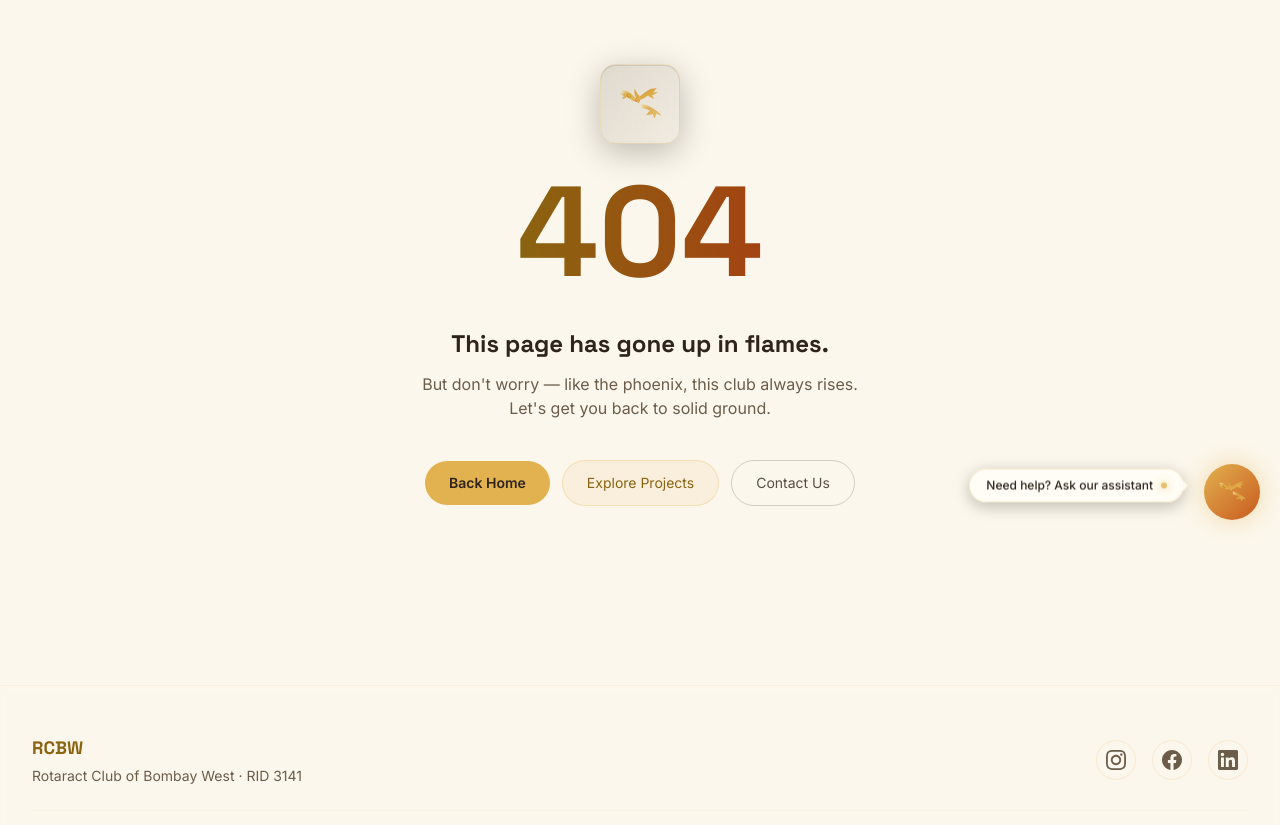
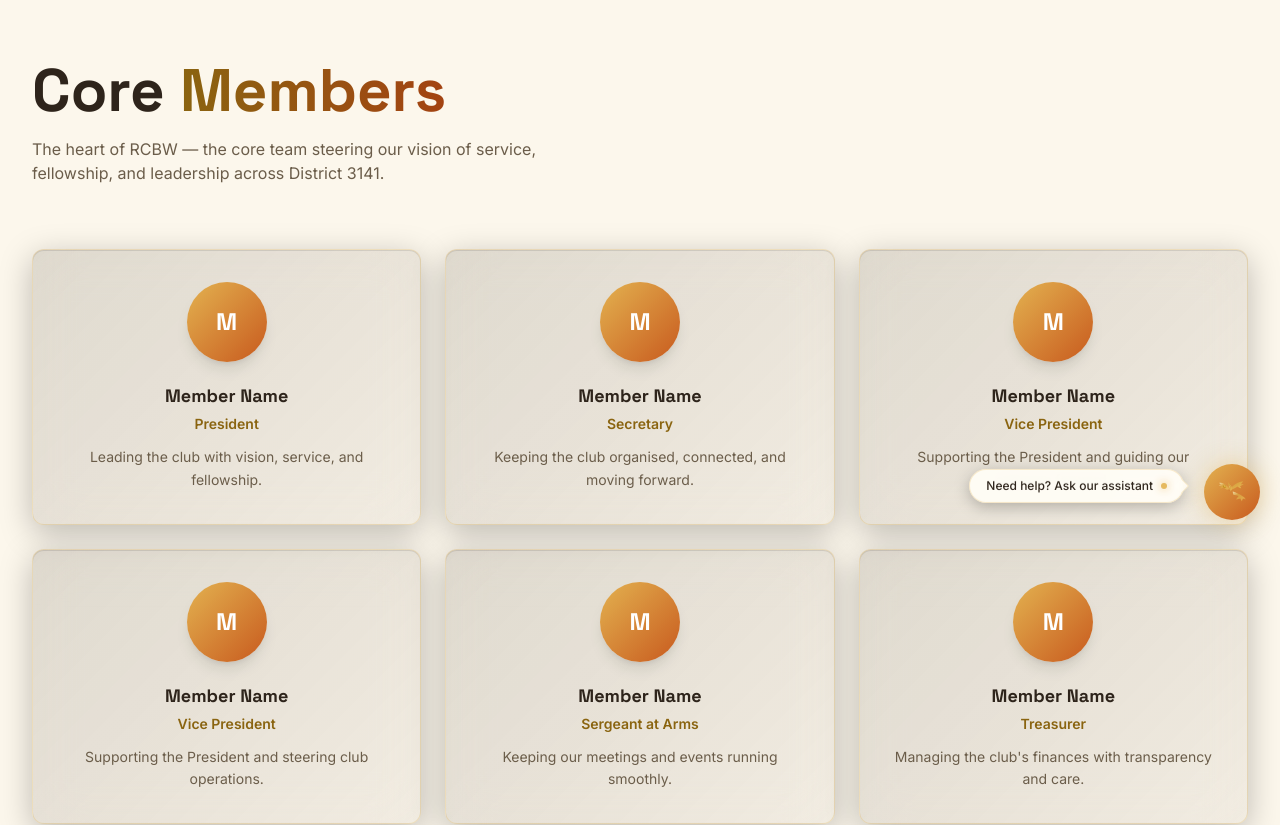
Before and after one commit to Harkeerat-ai/rc_web, a Next.js app: page /members in a window 1280 px wide. Before the commit this address had no page. Shown: the part 260-1085 px from the top of the page. Built offline with nearby package versions, Linux system fonts and the light colour scheme.

Commit message:
Remove ember/hero scene, update project impact lines, add core members page

```diff
--- /dev/null
+++ b/app/members/layout.tsx
@@ -0,0 +1,18 @@
+import type { Metadata } from "next";
+
+export const metadata: Metadata = {
+  title: "Core Members | Rotaract Club of Bombay West",
+  description:
+    "Meet the core members of Rotaract Club of Bombay West — the leaders driving service, fellowship, and growth in District 3141, Mumbai.",
+  alternates: {
+    canonical: "/members",
+  },
+};
+
+export default function MembersLayout({
+  children,
+}: {
+  children: React.ReactNode;
+}) {
+  return <>{children}</>;
+}
--- /dev/null
+++ b/app/members/page.tsx
@@ -0,0 +1,50 @@
+import Reveal from "@/components/motion/Reveal";
+import { board } from "@/lib/board";
+
+export default function MembersPage() {
+  return (
+    <div className="relative min-h-screen pt-24">
+      <div className="relative max-w-7xl mx-auto px-4 sm:px-6 lg:px-8 py-12 lg:py-20">
+        <Reveal className="mb-16">
+          <h1 className="font-heading text-4xl md:text-5xl lg:text-6xl font-bold mb-4">
+            Core{" "}
+            <span className="bg-gradient-to-r from-goldtext to-rusttext bg-clip-text text-transparent">
+              Members
+            </span>
+          </h1>
+          <p className="text-text-muted max-w-xl text-sm md:text-base">
+            The heart of RCBW — the core team steering our vision of service,
+            fellowship, and leadership across District 3141.
+          </p>
+        </Reveal>
+
+        <div className="grid sm:grid-cols-2 lg:grid-cols-3 gap-6">
+          {board.map((member, i) => (
+            <Reveal
+              key={member.id}
+              delay={i * 0.06}
+              className="group glass-card p-6 sm:p-8 text-center hover:border-gold/40 transition-all duration-300"
+            >
+              <div className="w-20 h-20 mx-auto rounded-full bg-gradient-to-br from-gold to-rust flex items-center justify-center mb-5 shadow-lg">
+                <span className="text-white font-heading text-2xl font-bold">
+                  {member.name.charAt(0)}
+                </span>
+              </div>
+              <h2 className="font-heading text-lg font-bold text-ivory mb-1">
+                {member.name}
+              </h2>
+              <p className="text-goldtext text-sm font-semibold mb-3">
+                {member.role}
+              </p>
+              {member.description && (
+                <p className="text-text-muted text-sm leading-relaxed">
+                  {member.description}
+                </p>
+              )}
+            </Reveal>
+          ))}
+        </div>
+      </div>
+    </div>
+  );
+}
--- a/components/layout/Navbar.tsx
+++ b/components/layout/Navbar.tsx
@@ -10,6 +10,7 @@ const navLinks = [
   { label: "Home", href: "/" },
   { label: "Avenues", href: "/avenues" },
   { label: "Projects", href: "/projects" },
+  { label: "Members", href: "/members" },
   { label: "Rotary", href: "/rotary" },
   { label: "Newsletter", href: "/newsletter" },
   { label: "Contact", href: "/contact" },
--- a/components/phoenix/AnimatedPhoenix.tsx
+++ b/components/phoenix/AnimatedPhoenix.tsx
@@ -108,19 +108,6 @@ export default function AnimatedPhoenix() {
         animate: { rotate: [0, 20, 0] },
         transition: { duration: 0.9, repeat: Infinity, ease: "easeInOut" },
       };
-
-  const embers = reducedMotion
-    ? []
-    : [
-        { x: 470, y: 300, size: 5, delay: 0, dur: 2.6, drift: 40 },
-        { x: 510, y: 340, size: 4, delay: 0.5, dur: 3.1, drift: -30 },
-        { x: 545, y: 370, size: 6, delay: 1, dur: 2.4, drift: 25 },
-        { x: 490, y: 260, size: 3, delay: 1.4, dur: 3.4, drift: -45 },
-        { x: 575, y: 330, size: 4, delay: 1.8, dur: 2.8, drift: 35 },
-        { x: 530, y: 410, size: 5, delay: 2.2, dur: 3.2, drift: -20 },
-        { x: 460, y: 350, size: 3, delay: 2.6, dur: 2.9, drift: 50 },
-        { x: 595, y: 395, size: 4, delay: 3, dur: 3.6, drift: -35 },
-      ];
 
   const phoenixSvg = (
     <motion.svg
@@ -281,25 +268,6 @@ export default function AnimatedPhoenix() {
         d="M158 158 C 142 152, 130 150, 122 152 C 132 160, 146 164, 162 164 Z"
         fill="#F97316"
       />
-
-      {embers.map((e, i) => (
-        <motion.circle
-          key={i}
-          cx={e.x}
-          cy={e.y}
-          r={e.size}
-          fill="#F97316"
-          initial={{ opacity: 0, y: 0 }}
-          animate={{ opacity: [0, 0.9, 0], y: -70, x: e.drift }}
-          transition={{
-            duration: e.dur,
-            delay: e.delay,
-            repeat: Infinity,
-            ease: "easeOut",
-          }}
-          style={{ transformBox: "fill-box" }}
-        />
-      ))}
     </motion.svg>
   );
 
--- a/components/sections/Hero.tsx
+++ b/components/sections/Hero.tsx
@@ -2,27 +2,6 @@
 
 import { useRef } from "react";
 import { motion, useScroll, useTransform } from "framer-motion";
-import dynamic from "next/dynamic";
-import ErrorBoundary from "@/components/ErrorBoundary";
-import Skeleton from "@/components/ui/Skeleton";
-
-const HeroScene = dynamic(
-  () => import("@/components/three/HeroScene"),
-  {
-    ssr: false,
-    loading: () => (
-      <div className="w-full h-full bg-gradient-to-b from-primary to-surface flex items-center justify-center">
-        <div className="flex flex-col items-center gap-4">
-          <Skeleton className="w-40 h-40 rounded-full" />
-          <Skeleton className="w-48 h-3" />
-          <p className="text-text-muted text-xs font-body tracking-widest uppercase">
-            Rising...
-          </p>
-        </div>
-      </div>
-    ),
-  }
-);
 
 export default function Hero() {
   const sectionRef = useRef<HTMLElement>(null);
@@ -32,10 +11,8 @@ export default function Hero() {
     offset: ["start start", "end start"],
   });
 
-  const fireY = useTransform(scrollYProgress, [0, 1], [0, -40]);
   const contentY = useTransform(scrollYProgress, [0, 1], [0, -120]);
   const contentOpacity = useTransform(scrollYProgress, [0, 0.8], [1, 0]);
-  const indicatorOpacity = useTransform(scrollYProgress, [0, 0.3], [1, 0]);
 
   return (
     <section
@@ -43,11 +20,7 @@ export default function Hero() {
       ref={sectionRef}
       className="relative h-screen w-full overflow-hidden"
     >
-      <motion.div style={{ y: fireY }} className="absolute inset-0">
-        <ErrorBoundary>
-          <HeroScene />
-        </ErrorBoundary>
-      </motion.div>
+      <div className="absolute inset-0 bg-[radial-gradient(circle_at_top,rgba(227,178,80,0.12),transparent_55%)]" />
 
       <motion.div
         style={{ y: contentY, opacity: contentOpacity }}
@@ -114,19 +87,6 @@ export default function Hero() {
           </a>
         </motion.div>
       </motion.div>
-
-      <motion.div
-        style={{ opacity: indicatorOpacity }}
-        className="absolute bottom-8 left-1/2 -translate-x-1/2 z-10"
-      >
-        <motion.div
-          animate={{ y: [0, 8, 0] }}
-          transition={{ duration: 2, repeat: Infinity }}
-          className="w-6 h-10 border-2 border-gold/30 rounded-full flex justify-center"
-        >
-          <motion.div className="w-1 h-3 bg-gold/50 rounded-full mt-2" />
-        </motion.div>
-      </motion.div>
     </section>
   );
 }
--- a/components/three/HeroScene.tsx
+++ /dev/null
@@ -1,77 +0,0 @@
-"use client";
-
-import { useRef, useMemo } from "react";
-import { Canvas, useFrame } from "@react-three/fiber";
-import * as THREE from "three";
-import SceneSetup from "./SceneSetup";
-
-function FireParticles({ count = 500 }: { count?: number }) {
-  const meshRef = useRef<THREE.Points>(null);
-
-  const [positions, velocities, offsets] = useMemo(() => {
-    const pos = new Float32Array(count * 3);
-    const vel = new Float32Array(count);
-    const off = new Float32Array(count);
-    for (let i = 0; i < count; i++) {
-      pos[i * 3] = (Math.random() - 0.5) * 6;
-      pos[i * 3 + 1] = (Math.random() - 0.5) * 4;
-      pos[i * 3 + 2] = (Math.random() - 0.5) * 6;
-      vel[i] = 0.5 + Math.random() * 1.5;
-      off[i] = Math.random() * Math.PI * 2;
-    }
-    return [pos, vel, off];
-  }, [count]);
-
-  useFrame((state) => {
-    if (!meshRef.current) return;
-    const time = state.clock.getElapsedTime();
-    const positionsAttr = meshRef.current.geometry.attributes.position;
-    const array = positionsAttr.array as Float32Array;
-
-    for (let i = 0; i < count; i++) {
-      array[i * 3] += Math.sin(time * 0.5 + offsets[i]) * 0.002;
-      array[i * 3 + 1] += velocities[i] * 0.008;
-      array[i * 3 + 2] += Math.cos(time * 0.3 + offsets[i]) * 0.002;
-
-      if (array[i * 3 + 1] > 3) {
-        array[i * 3] = (Math.random() - 0.5) * 6;
-        array[i * 3 + 1] = -2;
-        array[i * 3 + 2] = (Math.random() - 0.5) * 6;
-      }
-    }
-    positionsAttr.needsUpdate = true;
-  });
-
-  return (
-    <points ref={meshRef}>
-      <bufferGeometry>
-        <bufferAttribute
-          attach="attributes-position"
-          args={[positions, 3]}
-        />
-      </bufferGeometry>
-      <pointsMaterial
-        size={0.08}
-        color="#C85A1E"
-        transparent
-        opacity={0.8}
-        blending={THREE.AdditiveBlending}
-        sizeAttenuation
-      />
-    </points>
-  );
-}
-
-export default function HeroScene() {
-  return (
-    <Canvas
-      camera={{ position: [0, 0, 6], fov: 50 }}
-      gl={{ antialias: true, alpha: true }}
-      dpr={[1, 1.5]}
-      style={{ position: "absolute", inset: 0 }}
-    >
-      <SceneSetup />
-      <FireParticles />
-    </Canvas>
-  );
-}
--- a/components/three/SceneSetup.tsx
+++ /dev/null
@@ -1,21 +0,0 @@
-"use client";
-
-// removed
-
-export default function SceneSetup() {
-  return (
-    <>
-      <ambientLight intensity={0.2} />
-      <directionalLight
-        position={[5, 10, 5]}
-        intensity={1.5}
-        color="#E2A83C"
-      />
-      <directionalLight
-        position={[-5, -5, -5]}
-        intensity={0.5}
-        color="#C85A1E"
-      />
-    </>
-  );
-}
--- /dev/null
+++ b/lib/board.ts
@@ -0,0 +1,63 @@
+export interface BoardMember {
+  id: string;
+  name: string;
+  role: string;
+  description?: string;
+}
+
+export const board: BoardMember[] = [
+  {
+    id: "president",
+    name: "Member Name",
+    role: "President",
+    description: "Leading the club with vision, service, and fellowship.",
+  },
+  {
+    id: "secretary",
+    name: "Member Name",
+    role: "Secretary",
+    description: "Keeping the club organised, connected, and moving forward.",
+  },
+  {
+    id: "vp-1",
+    name: "Member Name",
+    role: "Vice President",
+    description: "Supporting the President and guiding our avenues forward.",
+  },
+  {
+    id: "vp-2",
+    name: "Member Name",
+    role: "Vice President",
+    description: "Supporting the President and steering club operations.",
+  },
+  {
+    id: "sergeant-at-arms",
+    name: "Member Name",
+    role: "Sergeant at Arms",
+    description: "Keeping our meetings and events running smoothly.",
+  },
+  {
+    id: "treasurer",
+    name: "Member Name",
+    role: "Treasurer",
+    description: "Managing the club's finances with transparency and care.",
+  },
+  {
+    id: "hrd",
+    name: "Member Name",
+    role: "Human Resources Director",
+    description: "Nurturing membership, growth, and the family beyond Rotaract.",
+  },
+  {
+    id: "js-1",
+    name: "Member Name",
+    role: "Joint Secretary",
+    description: "Assisting the Secretary in driving day-to-day operations.",
+  },
+  {
+    id: "js-2",
+    name: "Member Name",
+    role: "Joint Secretary",
+    description: "Assisting the Secretary in coordinating projects and avenues.",
+  },
+];
--- a/lib/data.ts
+++ b/lib/data.ts
@@ -46,9 +46,9 @@ export const projects: Project[] = [
     title: "Bollyween: The Ultimate Prom Night",
     description:
       "Bollyween brought the best of both worlds — Bollywood glam and Halloween mischief — all under one magical prom night!",
-    impact: "Club Service",
+    impact: "A prom night to remember",
     image: wixImage("b0eb65_67e8df535cc94ecc8a05ac3dfeaba410~mv2.jpg"),
-    tags: ["Club Service"],
+    tags: ["Events and Fellowship"],
     avenue: "events-fellowship",
   },
   {
@@ -56,7 +56,7 @@ export const projects: Project[] = [
     title: "Revive",
     description:
       "A flagship cricket tournament hosted by Rotaract Club of Bombay West, bringing together teams for spirited competition and camaraderie.",
-    impact: "Sports",
+    impact: "Spirited cricket showdown",
     image: wixImage("b0eb65_ea23b8df62b348e781518351d891de82~mv2.jpg"),
     tags: ["Sports"],
     avenue: "sports",
@@ -76,9 +76,9 @@ export const projects: Project[] = [
     title: "Rangeelo Raas",
     description:
       "Rangeelo Raas was a vibrant and playful Garba night, filled with energy, colors, and non-stop fun on the dance floor!",
-    impact: "Club Service",
+    impact: "Vibrant garba celebration",
     image: wixImage("b0eb65_0da64321f32249908bfa986630f307e4~mv2.jpg"),
-    tags: ["Club Service"],
+    tags: ["Events and Fellowship"],
     avenue: "events-fellowship",
   },
   {
@@ -86,7 +86,7 @@ export const projects: Project[] = [
     title: "Turf Fames",
     description:
       "A fun-based sporting day, filled with all the giggles of traditional, gully games — instilling nostalgia and memories of playful childhood times.",
-    impact: "Sports",
+    impact: "Nostalgic gully games",
     image: wixImage("b0eb65_b29c9f1ddbcc4fddbcbf7e1f1b55f40e~mv2.jpg"),
     tags: ["Sports"],
     avenue: "sports",
@@ -106,7 +106,7 @@ export const projects: Project[] = [
     title: "Racquet Rivals",
     description:
       "A competitive racket sports showdown that brought members together for a day of sport and friendly rivalry.",
-    impact: "Sports",
+    impact: "Competitive racket showdown",
     image: wixImage("b0eb65_2a06d3bc8852443288d962162bff013a~mv2.jpg"),
     tags: ["Sports"],
     avenue: "sports",
@@ -116,7 +116,7 @@ export const projects: Project[] = [
     title: "Happy Meals",
     description:
       "A community service initiative spreading joy through the distribution of meals to those in need.",
-    impact: "Community Service",
+    impact: "Meals for those in need",
     image: wixImage("b0eb65_242ae75e66d649b28ee2433879cd4d92~mv2.jpg"),
     tags: ["Community Service"],
     avenue: "community-service",
@@ -125,10 +125,10 @@ export const projects: Project[] = [
     id: "alive-at-the-drive",
     title: "Alive at the Drive",
     description:
-      "A club service event that brought members together for a memorable drive of fellowship and fun.",
-    impact: "Club Service",
+      "A fellowship event that brought members together for a memorable drive of fun.",
+    impact: "Memorable drive of fun",
     image: wixImage("b0eb65_fcd0a72ee26b4fbcacae8f2a5838e444~mv2.jpg"),
-    tags: ["Club Service"],
+    tags: ["Events and Fellowship"],
     avenue: "events-fellowship",
   },
 ];
```
